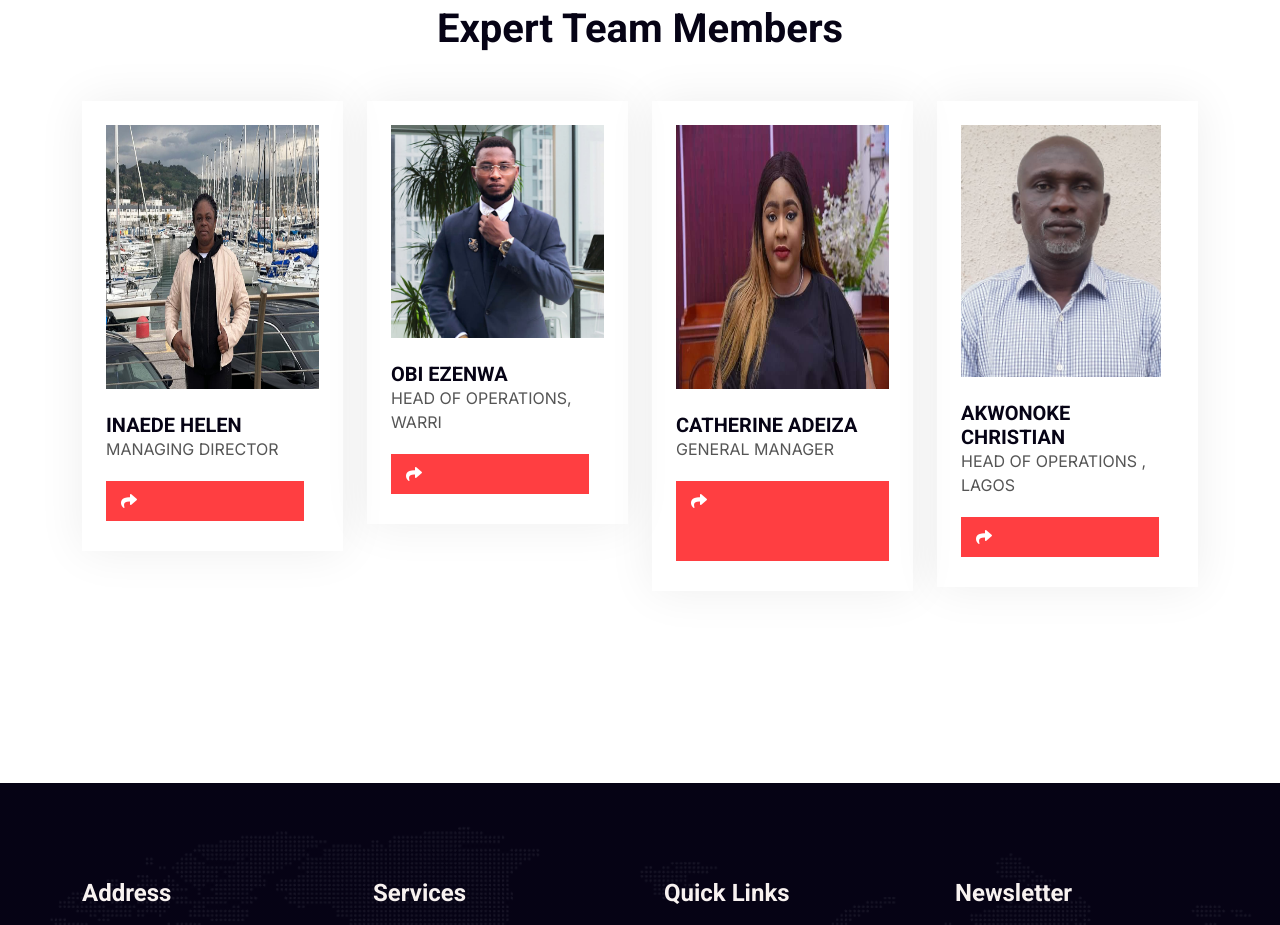
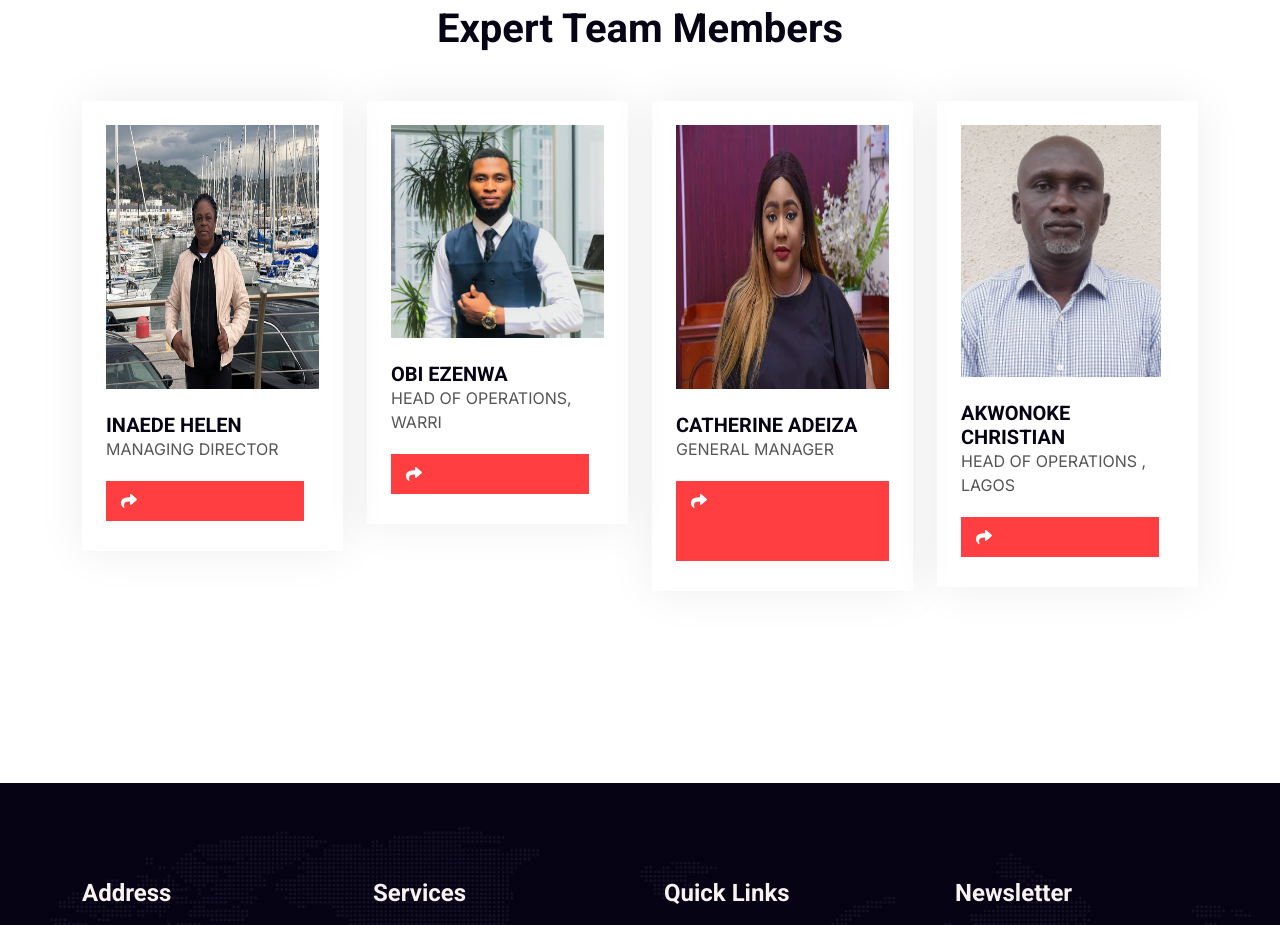
Before and after one commit to Icom1blessed/MARVEL-SERVICES, a website with bundled scripts: page about.html in a window 1280 px wide. Shown: the part 3193-4118 px from the top of the page. Built offline with nearby package versions, Linux system fonts and the light colour scheme.

Commit message:
TTTTTRRRRRR

```diff
--- a/about.html
+++ b/about.html
@@ -353,7 +353,7 @@
                 <div class="col-lg-3 col-md-6 wow fadeInUp" data-wow-delay="0.5s">
                     <div class="team-item p-4">
                         <div class="overflow-hidden mb-4">
-                            <img class="img-fluid" src="./img/obi ezenwa.jpg" alt="">
+                            <img class="img-fluid" src="./img/OBIM.PIC.jpg" alt="">
                         </div>
                         <h5 class="mb-0">OBI EZENWA</h5>
                         <p>HEAD OF OPERATIONS, WARRI</p>
```
Also changed, not shown: index.html (+1 -1 lines), team.html (+1 -1 lines), img/OBIM.PIC.jpg (added).
